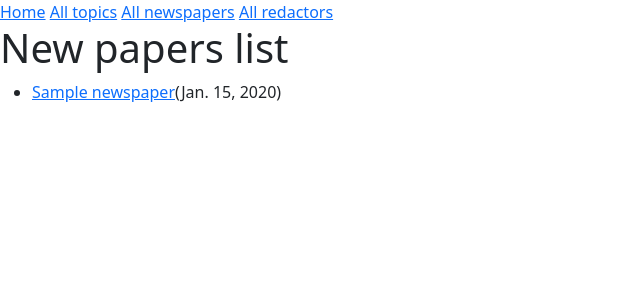
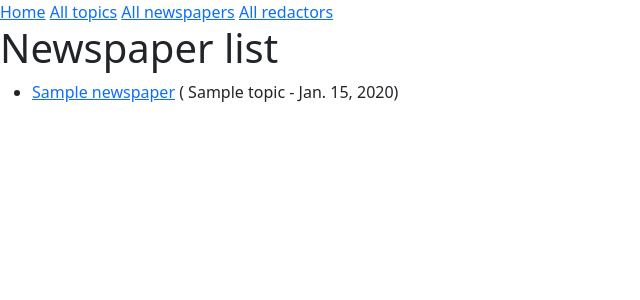
Before and after one commit to anton-chumak-main/newspaper-agency, a Django app: page /newspapers/ in a window 1280 px wide. Shown: the top 300 px of the page, without its empty margins (0-640 px from the left). Run offline with Django 4.2, Linux system fonts and the light colour scheme; a user stored in the database is signed in; tables that the repository leaves empty hold one stand-in row (values such as "Sample post").

Commit message:
Create newspaper_detail view & newspaper_detail.html

```diff
--- a/agency/models.py
+++ b/agency/models.py
@@ -19,6 +19,11 @@ class Redactor(AbstractUser):
 
     class Meta:
         ordering = ["username"]
+        verbose_name = "redactor"
+        verbose_name_plural = "redactors"
+
+    def __str__(self):
+        return f"{self.username} ({self.first_name} {self.last_name})"
 
 
 class Newspaper(models.Model):
@@ -28,7 +33,6 @@ class Newspaper(models.Model):
     topic = models.ForeignKey(
         Topic,
         on_delete=models.CASCADE,
-        related_name="newspapers"
     )
     publishers = models.ManyToManyField(
         settings.AUTH_USER_MODEL,
--- a/agency/urls.py
+++ b/agency/urls.py
@@ -5,6 +5,7 @@ from agency.views import (
     TopicListView,
     NewspaperListView,
     RedactorListView,
+    NewspapersDetailView,
 
 )
 
@@ -13,7 +14,12 @@ urlpatterns = [
     path("", index, name="index"),
     path("topics/", TopicListView.as_view(), name="topic-list"),
     path("newspapers/", NewspaperListView.as_view(), name="newspaper-list"),
-    path("redactors/", RedactorListView.as_view(), name="redactor-list")
+    path("redactors/", RedactorListView.as_view(), name="redactor-list"),
+    path(
+        "newspapers/<int:pk>",
+        NewspapersDetailView.as_view(),
+        name="newspaper-detail"
+    ),
 
 ]
 
--- a/agency/views.py
+++ b/agency/views.py
@@ -31,6 +31,11 @@ class TopicListView(LoginRequiredMixin, generic.ListView):
 class NewspaperListView(LoginRequiredMixin, generic.ListView):
     model = Newspaper
     template_name = "agency/newspaper_list.html"
+    queryset = Newspaper.objects.all().select_related("topic")
+
+
+class NewspapersDetailView(LoginRequiredMixin, generic.DetailView):
+    model = Newspaper
 
 
 class RedactorListView(LoginRequiredMixin, generic.ListView):
--- a/newspaper_agency/settings.py
+++ b/newspaper_agency/settings.py
@@ -27,6 +27,9 @@ DEBUG = True
 
 ALLOWED_HOSTS = []
 
+INTERNAL_IPS = [
+    "127.0.0.1",
+]
 
 # Application definition
 
@@ -39,10 +42,13 @@ INSTALLED_APPS = [
     "django.contrib.staticfiles",
     "agency",
     "bootstrap5",
+    "debug_toolbar",
+
 ]
 
 MIDDLEWARE = [
     "django.middleware.security.SecurityMiddleware",
+    "debug_toolbar.middleware.DebugToolbarMiddleware",
     "django.contrib.sessions.middleware.SessionMiddleware",
     "django.middleware.common.CommonMiddleware",
     "django.middleware.csrf.CsrfViewMiddleware",
--- a/newspaper_agency/urls.py
+++ b/newspaper_agency/urls.py
@@ -13,12 +13,14 @@ Including another URLconf
     1. Import the include() function: from django.urls import include, path
     2. Add a URL to urlpatterns:  path('blog/', include('blog.urls'))
 """
-
+from django.conf import settings
 from django.contrib import admin
 from django.urls import path, include
-
+from django.conf.urls.static import static
 
 urlpatterns = [
     path("admin/", admin.site.urls),
     path("", include("agency.urls", namespace="agency")),
-]
+
+    path('__debug__/', include('debug_toolbar.urls')),
+] + static(settings.STATIC_URL, document_root=settings.STATIC_ROOT)
--- a/templates/agency/index.html
+++ b/templates/agency/index.html
@@ -10,5 +10,7 @@
     <li>Num publishers: {{ num_publishers }}</li>
     <li>Num visits: {{ num_visits }}</li>
   </ul>
-
+  <p>You have visited this page
+        {{ num_visits }} time{{ num_visits|pluralize }}.
+  </p>
 {% endblock %}
--- a/templates/agency/newspaper_list.html
+++ b/templates/agency/newspaper_list.html
@@ -1,12 +1,13 @@
 {% extends "base.html" %}
 
 {% block content %}
-  <h1>New papers list</h1>
+  <h1>Newspaper list</h1>
 
   {% if newspaper_list  %}
   <ul>
       {% for newspaper in newspaper_list %}
-        <li><a href="#">{{ newspaper.title }}</a>({{ newspaper.published_date }})</li>
+        <li><a href="{% url 'agency:newspaper-detail' pk=newspaper.id %}">{{ newspaper.title }}</a> (
+          {{ newspaper.topic.name }} - {{ newspaper.published_date }}) </li>
       {% endfor %}
     </ul>
   {% else %}
--- a/templates/agency/redactor_list.html
+++ b/templates/agency/redactor_list.html
@@ -2,7 +2,7 @@
 
 
 {% block content %}
-  <h1>Redactors list</h1>
+  <h1>Redactor list</h1>
   {% if redactor_list %}
     <ul>
       {% for redactor in redactor_list %}
--- a/templates/agency/topic_list.html
+++ b/templates/agency/topic_list.html
@@ -1,12 +1,11 @@
 {% extends "base.html" %}
 
 {% block content %}
-  <h1>Topics list</h1>
+  <h1>Topic list</h1>
   {% if topic_list %}
     <ul>
       {% for topic in topic_list %}
-        <li>{{ topic.id }}</li>
-        <li><a href="#">{{ topic.name }}</a></li>
+        <li><a href="#">{{ topic.name }}</a> </li>
       {% endfor %}
     </ul>
   {% else %}
```
Also changed, not shown: templates/agency/newspaper_detail.html (added, +11 -0 lines).
